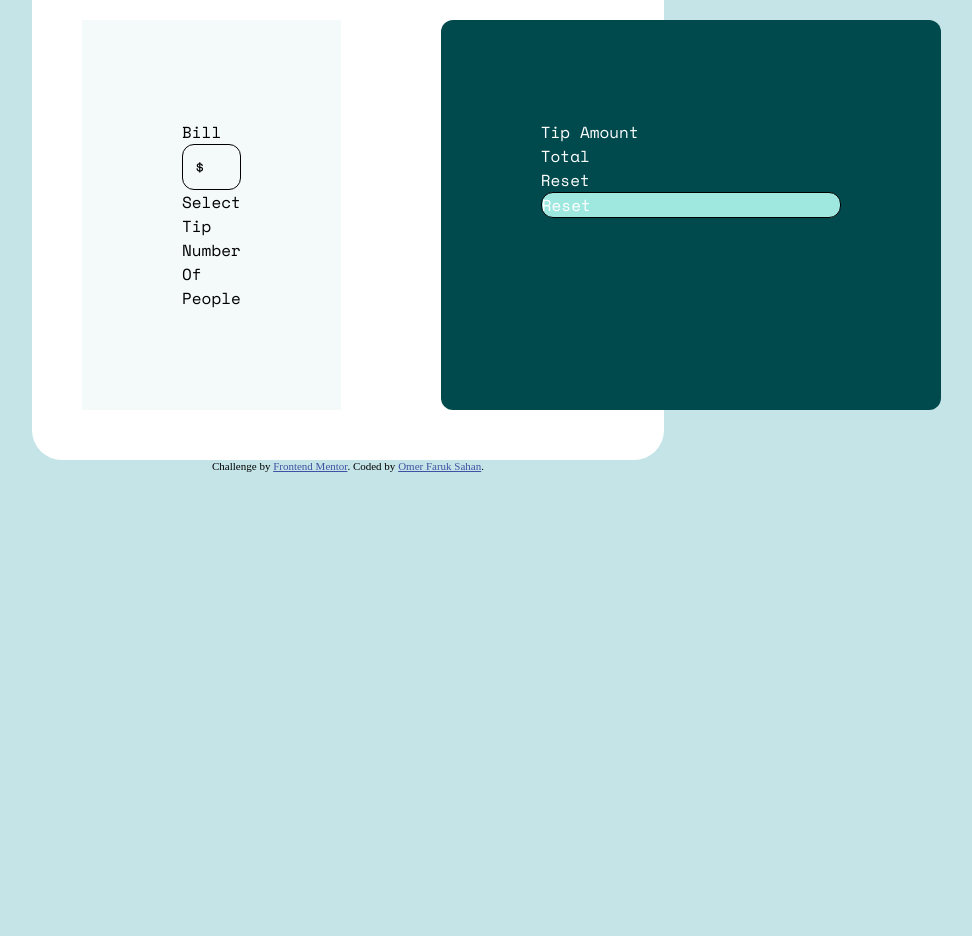
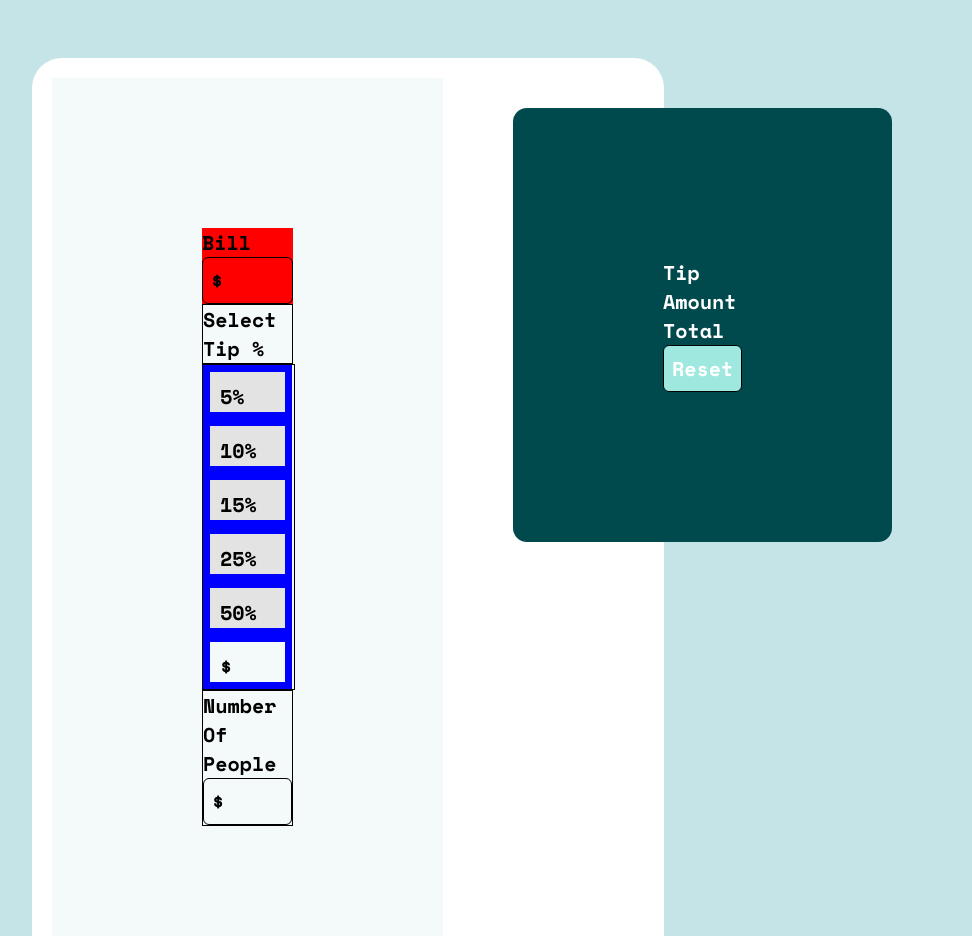
Before and after one commit to frksahan/calculator-app, a plain HTML site: page index.html in a window 1280 px wide. Shown: the part 310-1246 px from the top of the page, without its empty margins (292-1264 px from the left). Before the commit the page ends 800 px from the top, so only its background shows below. Drawn offline with nearby package versions, Linux system fonts and the light colour scheme.

Commit message:
code review

```diff
--- a/index.html
+++ b/index.html
@@ -20,16 +20,26 @@
     </div>
     <div class="inner-container">
       <div class="left">
-        <div>Bill
+        <div class="bill">Bill
           <form class="input">$</form>
         </div>
-        <div>Select Tip</div>
-        <div>Number Of People</div>
+        <div class="select-type">Select Tip %</div>
+        <div class="boxes">
+          <div class="box">5%</div> <!-- box-1 -->
+          <div class="box">10%</div> <!-- box-2 -->
+          <div class="box">15%</div> <!-- box-3 -->
+          <div class="box">25%</div> <!-- box-4 -->
+          <div class="box">50%</div> <!-- box-5 -->
+          <form class="input-box">$</form> <!-- box-6 -->
+        </div>
+        <div class="people">Number Of People
+          <form class="input">$</form>
+        </div>
       </div>
       <div class="right">
         <div>Tip Amount</div>
         <div>Total</div>
-        <div>Reset
+        <div>
           <form class="input-reset">Reset</form>
         </div>
       </div>
@@ -40,5 +50,6 @@
     Coded by <a href="#">Omer Faruk Sahan</a>.
   </div>
 </body>
+<!--  -->
 
 </html>
--- a/style.css
+++ b/style.css
@@ -1,6 +1,7 @@
 .attribution {
     font-size: 11px;
     text-align: center;
+    padding-top: 200px;
 }
 
 .attribution a {
@@ -19,12 +20,14 @@
 }
 
 .header {
+    font-family: 'Space Mono', monospace;
+    font-size: 34px;
+    font-weight: bold;
+    letter-spacing: 20px;
     text-align: center;
-    padding: 100px;
+    padding-top: 180px;
+    padding-bottom: 80px;
     color: hsl(186, 14%, 43%);
-    font-family: 'Space Mono', monospace;
-    font-size: 24px;
-    font-weight: bold;
 }
 
 .inner-container {
@@ -38,38 +41,87 @@
 }
 
 .left {
+    display: flex;
+    flex-direction: column;
     font-family: 'Space Mono', monospace;
+    font-size: 20px;
     background-color: hsl(189, 41%, 97%);
-    padding: 100px;
-    margin: 50px;
+    font-weight: bold;
+    padding: 150px;
+    margin: 20px;
+    height: 100%;
+    width: 100%;
+}
+
+.bill {
+    background-color: red;
+    display: flex;
+    flex-direction: column;
 }
 
 .input {
-    /* width: 100%; */
-    padding: 10px 12px;
-    /* margin: 2px 0; */
     box-sizing: border-box;
     border: 1px solid black;
-    border-radius: 12px;
+    border-radius: 6px;
+    padding: 8px;
+}
+
+.select-type {
+    display: flex;
+    border: 1px solid black;
+    display: flex;
+    align-items: center;
+}
+
+.boxes {
+    border: 1px solid black;
+    display: flex;
+    flex-direction: row;
+    flex-wrap: wrap;
+    height: 100%;
+    width: 100%;
+}
+
+.box {
+    display: flex;
+    justify-content: flex-start;
+    background-color: #e3e3e3;
+    height: 20px;
+    width: 55px;
+    border: 7px solid blue;
+    padding: 10px;
+}
+
+.input-box {
+    height: 20px;
+    width: 55px;
+    border: 1px solid black;
+    border: 7px solid blue;
+    padding: 10px;
 }
 
 .right {
     font-family: 'Space Mono', monospace;
+    font-size: 20px;
+    font-weight: bold;
     background-color: hsl(183, 100%, 15%);
-    padding: 100px;
+    padding: 150px;
     margin: 50px;
-    border-radius: 12px;
+    border-radius: 14px;
     color: #fff;
+    height: 100%;
+    width: 100%;
 }
 
 .input-reset {
     display: flex;
-    /* width: 100%; */
-    /* padding: 10px 12px; */
-    /* margin: 2px 0; */
     box-sizing: border-box;
     border: 1px solid black;
-    border-radius: 12px;
     background-color: #9FE8DF;
-    width: 300px;
+    border-radius: 6px;
+    padding: 8px;
 }
+
+.people {
+    border: 1px solid black;
+}
```
